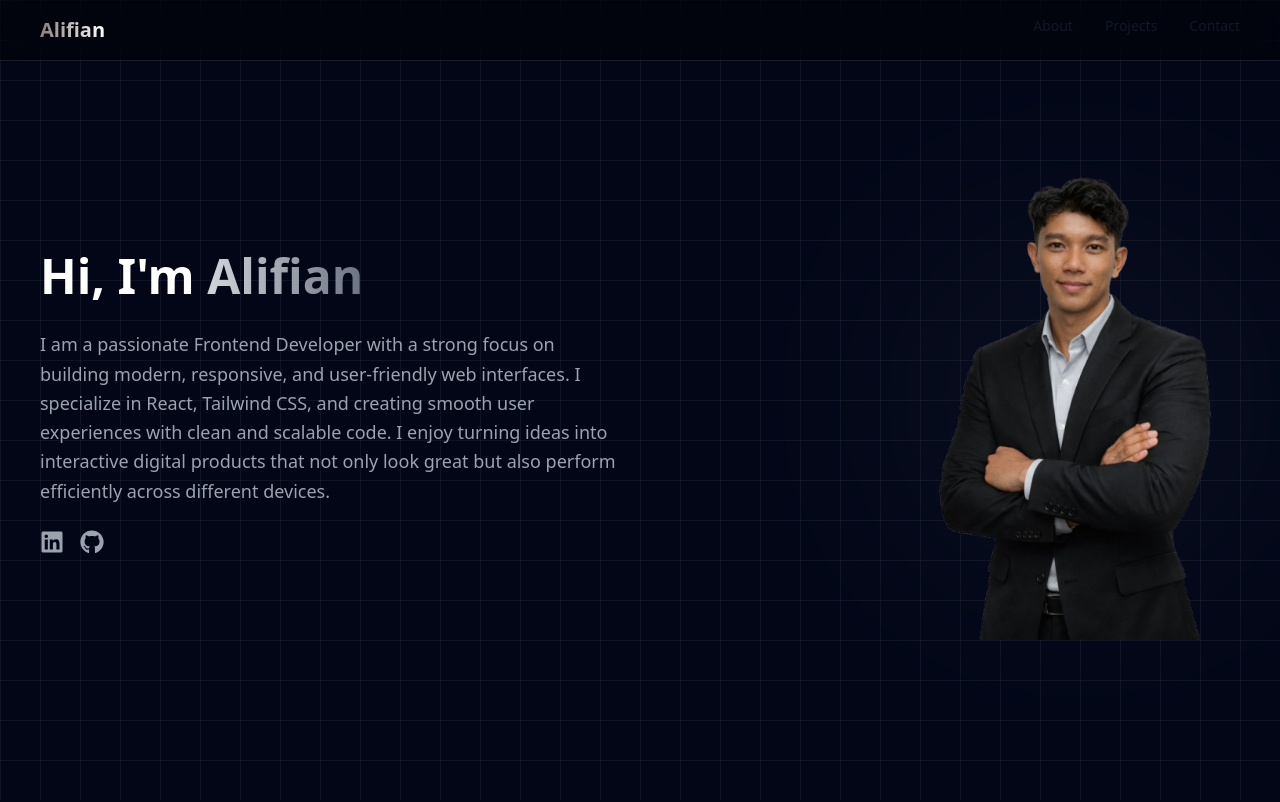
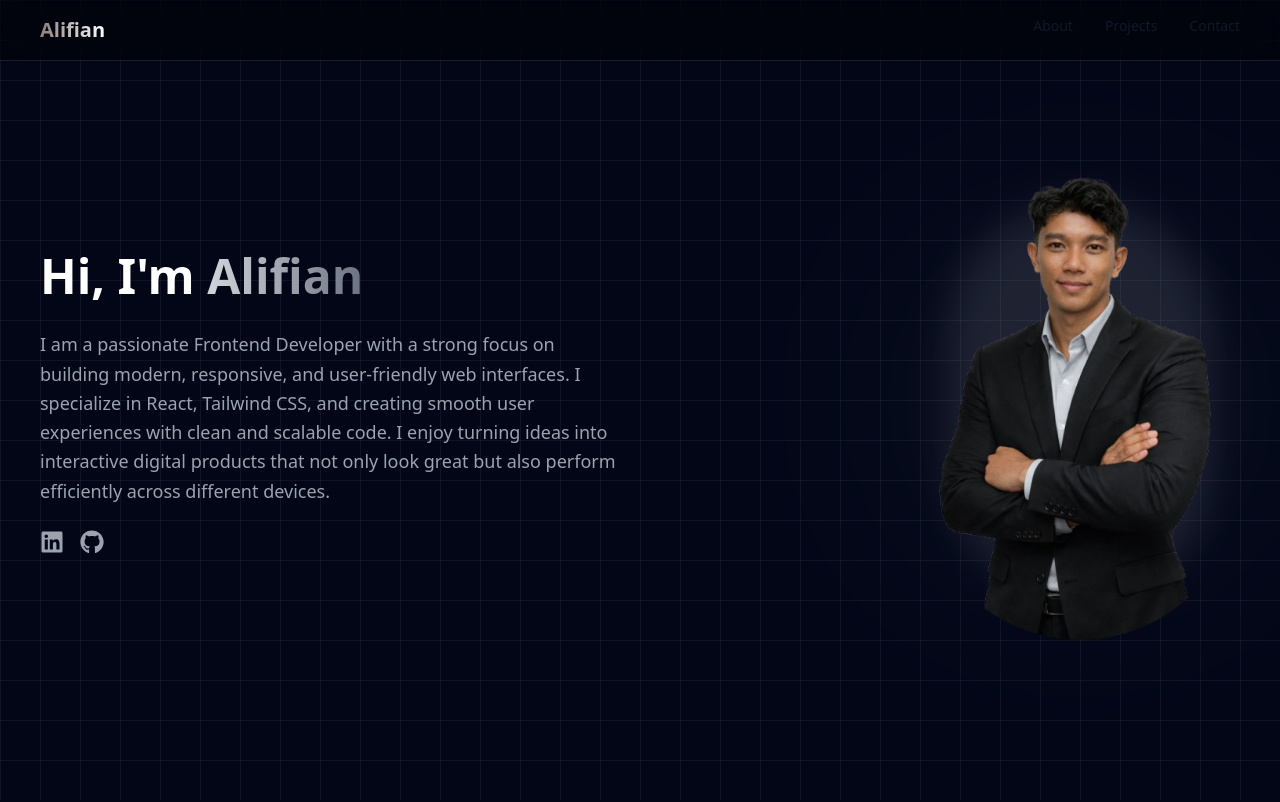
Before and after one commit to Alian95-creator/portfolio-alifian, a React (Vite) app: page / in a window 1280 px wide. Shown: the top 802 px of the page. Built offline with nearby package versions, Linux system fonts and the light colour scheme.

Commit message:
Step 2: add and editing component with smoky border

```diff
--- a/src/components/About.jsx
+++ b/src/components/About.jsx
@@ -57,16 +57,27 @@
         className="relative mt-10 md:mt-0 z-10 cursor-pointer group"
         onClick={() => setOpen(true)}
       >
+        {/* SMOKY EFFECT */}
+        <motion.div
+          className="absolute inset-0 rounded-full bg-gray-300 opacity-30 blur-xl"
+          initial={{ scale: 0.8, opacity: 0 }}
+          animate={{ scale: 1, opacity: 1 }}
+          transition={{ duration: 1, repeat: Infinity, repeatType: "mirror" }}
+        ></motion.div>
+
         {/* GLOW */}
         <div className="absolute inset-0 flex justify-center items-center">
           <div className="w-[320px] h-[320px] bg-gray-500/20 blur-[120px] rounded-full group-hover:opacity-100 opacity-60 transition"></div>
         </div>
 
         {/* IMAGE */}
-        <img
+        <motion.img
           src={profileImg}
           alt="Alifian"
-          className="relative w-[280px] md:w-[320px] object-contain z-10 transition duration-500 group-hover:scale-105"
+          className="relative w-[280px] md:w-[320px] object-contain z-10 transition duration-500 group-hover:scale-105 rounded-full"
+          initial={{ scale: 0 }}
+          animate={{ scale: 1 }}
+          transition={{ duration: 1 }}
         />
       </div>
 
```
